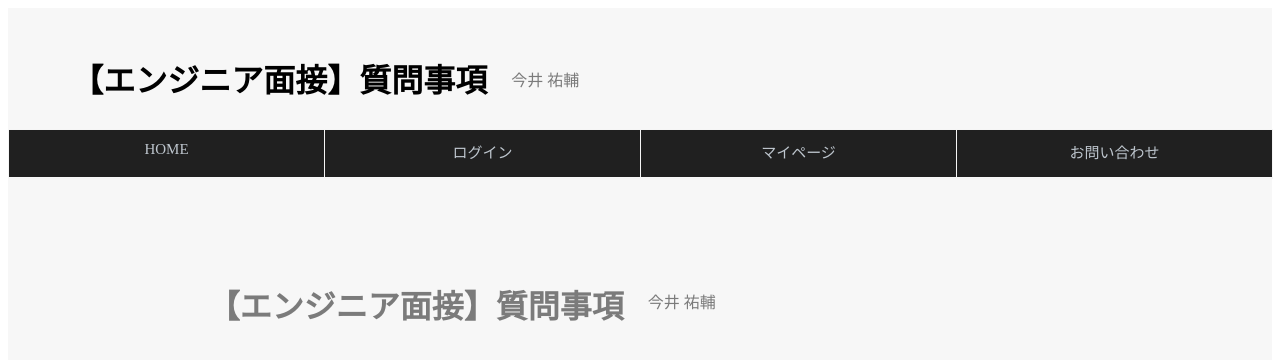
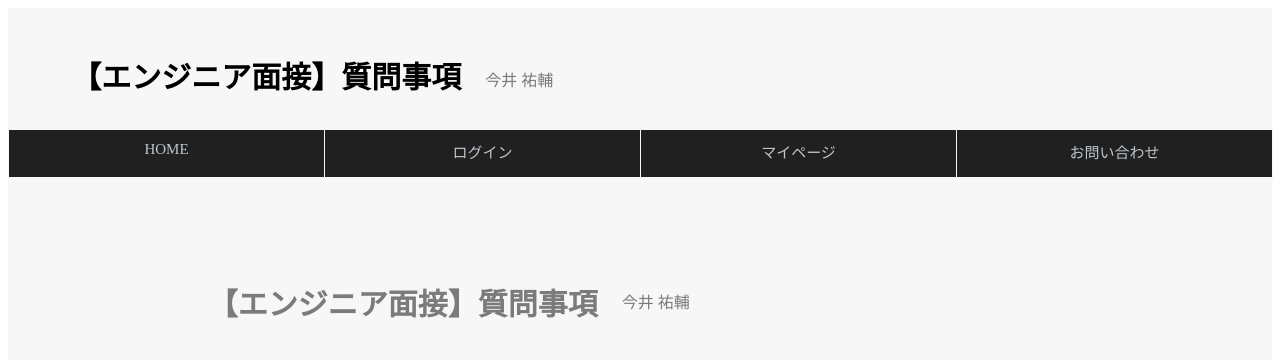
Before and after one commit to ima-yusuke/varinterview, a Next.js app: page /components/head-component in a window 1280 px wide. Shown: the top 360 px of the page. Built offline with nearby package versions, Linux system fonts and the light colour scheme.

Commit message:
scss updated

```diff
--- a/app/components/frame-component/frame-component.module.scss
+++ b/app/components/frame-component/frame-component.module.scss
@@ -26,11 +26,12 @@
       padding-top: 2%;
       padding-bottom: 2%;
       padding-right: 2%;
-      width: 95%;
+      width: 88%;
     }
 
     img {
       width: 100%;
+      height: 40vh;
     }
 
     // 文字列で強調したいところ
@@ -66,6 +67,12 @@
 
 }
 @media (min-width: 600px) {
+
+  .div{
+    img{
+      height: 70vh;
+    }
+  }
 }
 @media (min-width: 1000px) {
   .div {
--- a/app/components/head-component/head.module.scss
+++ b/app/components/head-component/head.module.scss
@@ -1,13 +1,30 @@
+@media (min-width: 200px) {
     .headComponent{
         display: flex;
         column-gap: 3vh;
         background-color: rgb(247, 247, 247);
         height: 12vh;
-    padding-left: 5%;
         padding-top: 2%;
+        padding-left: 2%;
 
         p{
             padding-top: 1.5%;
             color: rgb(123,123,123);
         }
+
+        h1{
+            font-size: 25px;
         }
+    }
+}
+@media (min-width: 600px) {
+    .headComponent{
+        padding-left: 5%;
+
+        h1{
+            font-size: 30px;
+        }
+    }
+}
+@media (min-width: 1000px) {
+}
```
Lines whose indentation alone changed are shown as unchanged.
